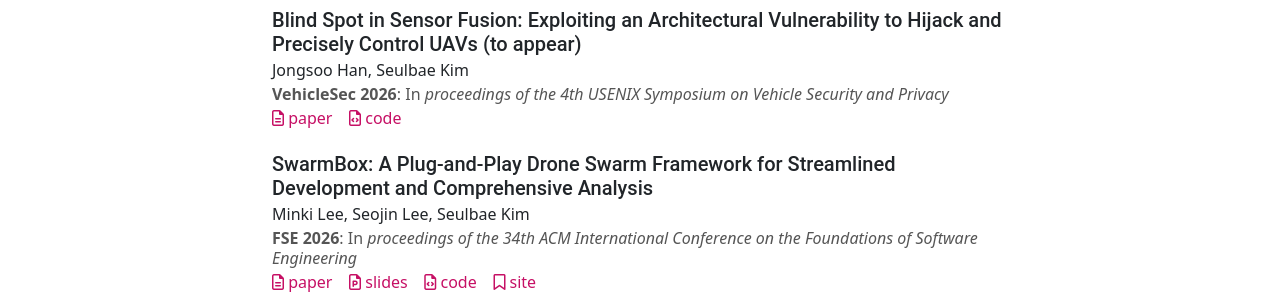
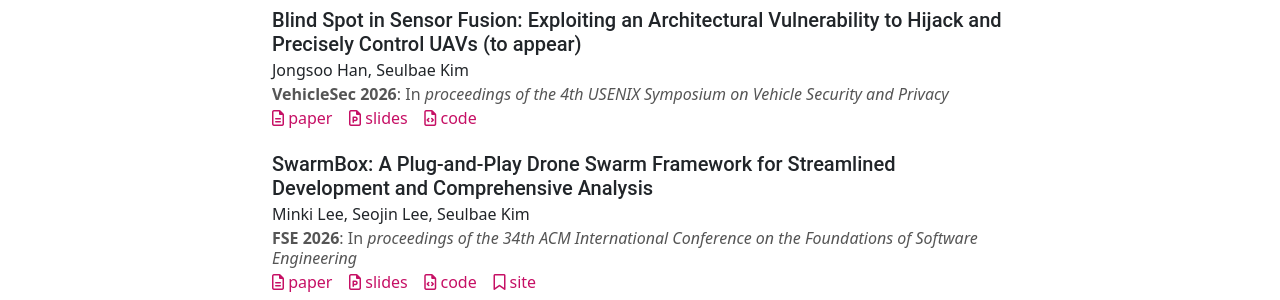
Before and after one commit to postech-compsec/postech-compsec.github.io, a Jekyll site: the page built from pages/publications.md, in a window 1280 px wide. Shown: the part 263-563 px from the top of the page. Built offline with Jekyll 4.4.1, drawn with Linux system fonts in a browser that asks for light colours; nearby versions of some CDN libraries.

Commit message:
gap slides update

```diff
--- a/_data/publications.yml
+++ b/_data/publications.yml
@@ -15,6 +15,7 @@
   loc: Baltimore, MD, USA
   file: "han:gap"
   code: "https://github.com/postech-compsec/GAP"
+  slides: "han:gap-slides"
 
 - title: "SwarmBox: A Plug-and-Play Drone Swarm Framework for Streamlined Development and Comprehensive Analysis"
   author: Minki Lee and Seojin Lee and Seulbae Kim
```
Also changed, not shown: 1 other file.
